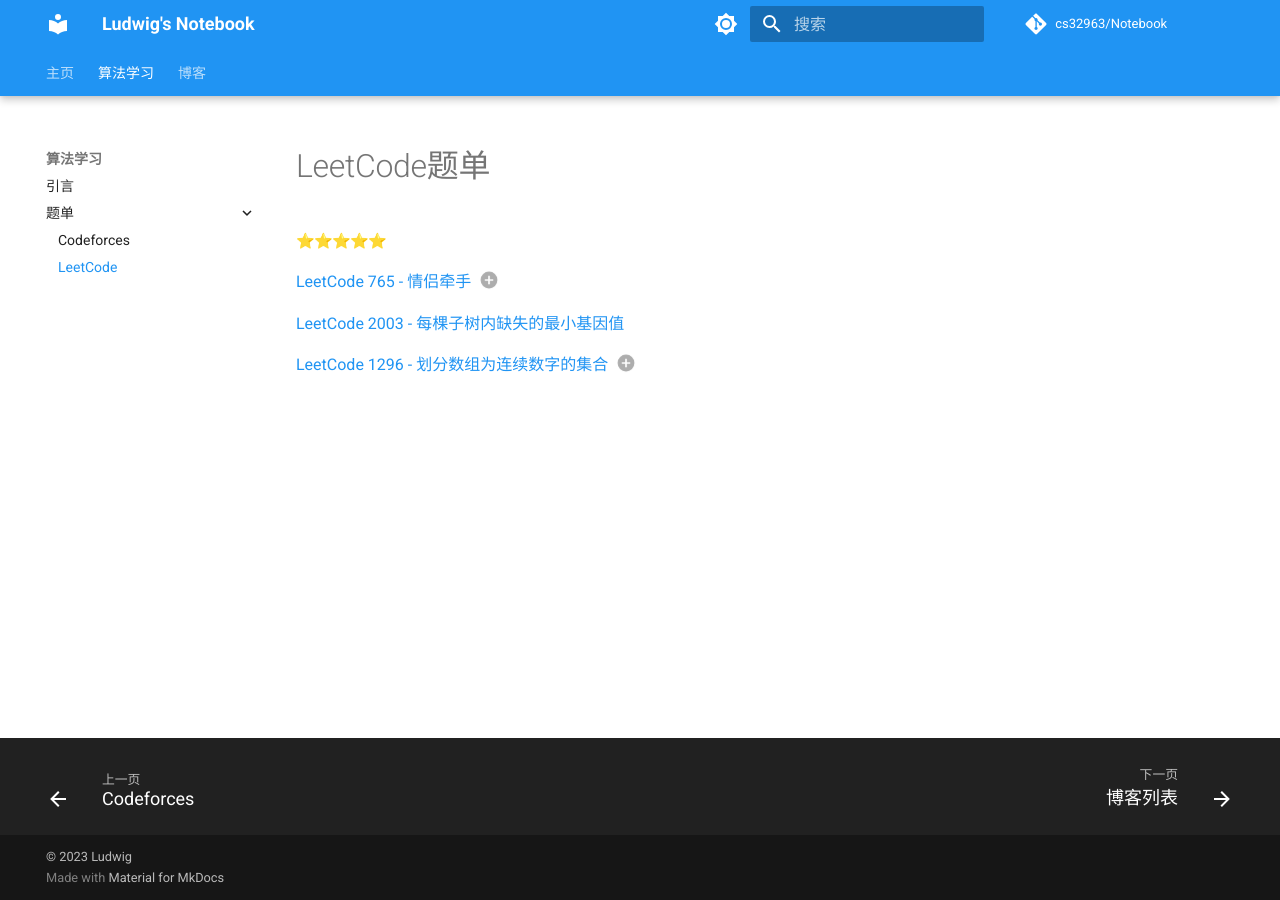
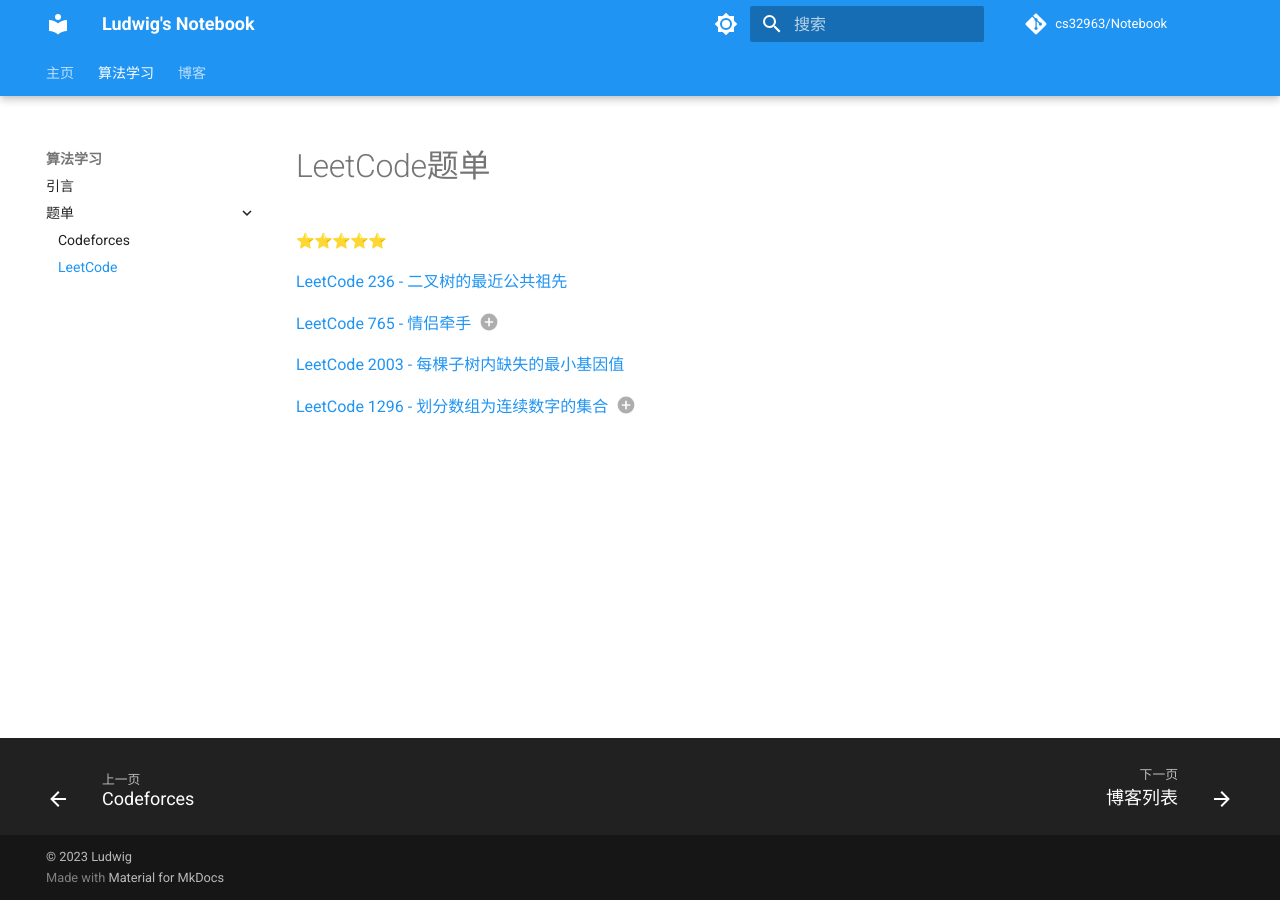
Before and after one commit to cs32963/Notebook, an MkDocs documentation site: the page built from docs/algorithms/leetcode_problem_list.md, in a window 1280 px wide. Built offline with MkDocs 1.6.1 and Material for MkDocs 9.7.7, drawn with Linux system fonts in a browser that asks for light colours; emoji names are drawn with the system emoji font; comment, search, counter and statistics services are not loaded.

Commit message:
update algorithms

```diff
--- a/docs/algorithms/leetcode_problem_list.md
+++ b/docs/algorithms/leetcode_problem_list.md
@@ -1,6 +1,8 @@
 # LeetCode题单
 
 :star::star::star::star::star:
+
+[LeetCode 236 - 二叉树的最近公共祖先](https://leetcode.cn/problems/lowest-common-ancestor-of-a-binary-tree/description/)
 
 [LeetCode 765 - 情侣牵手](https://leetcode.cn/problems/couples-holding-hands/) (1)
 {.annotate}
```
